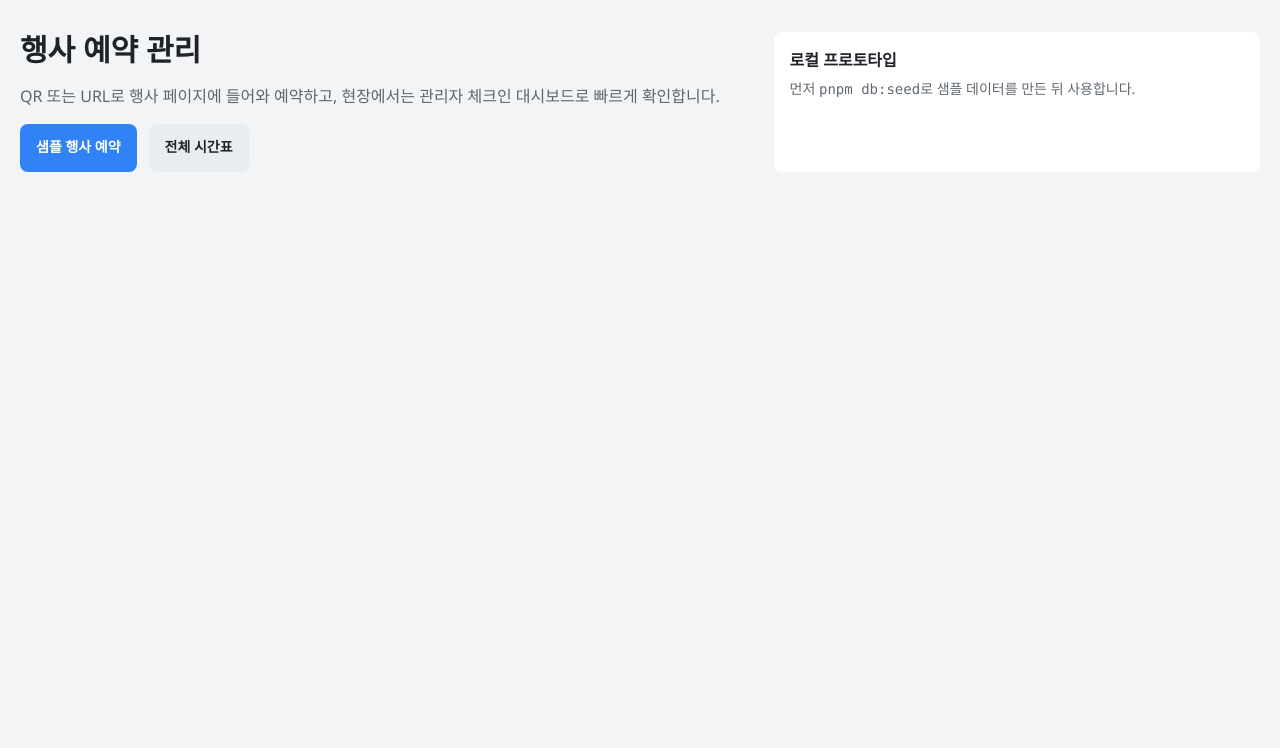
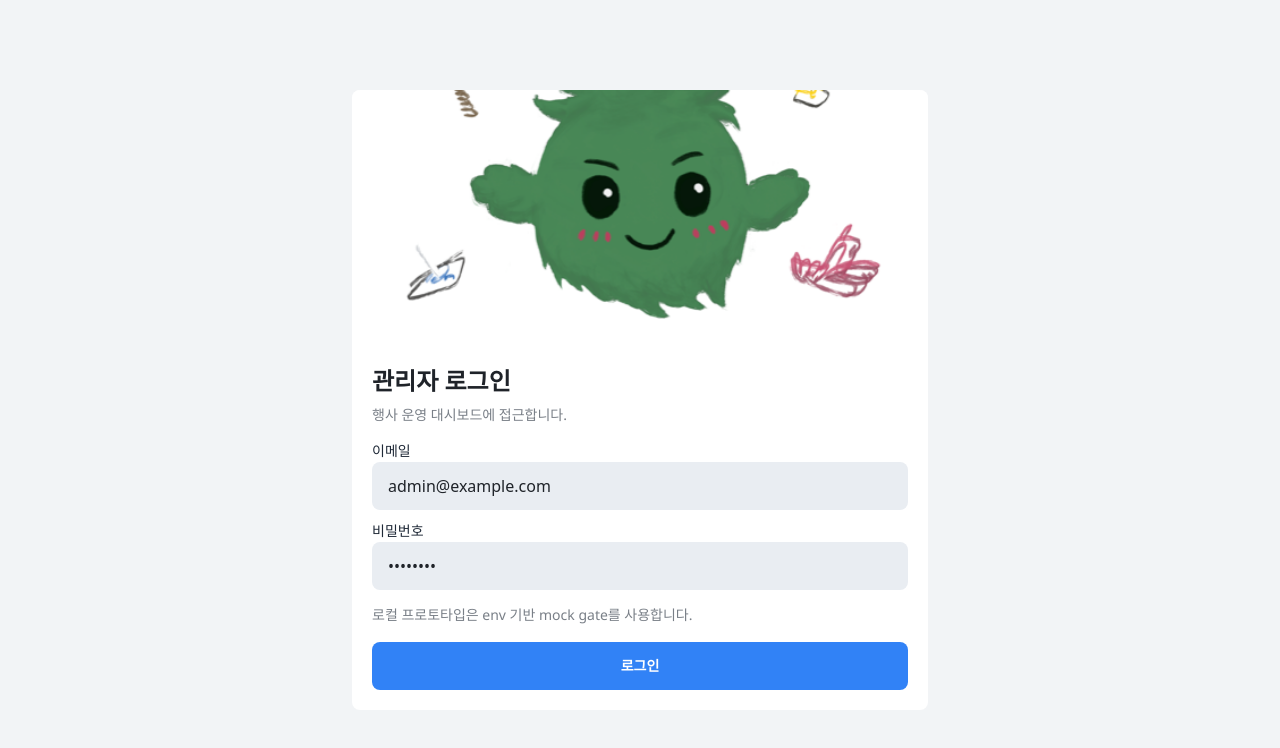
Before and after one commit to pendant-k/msi-event-scheduler, a Next.js app in the folder apps/web/: page / in a window 1280 px wide. Shown: the top 748 px of the page. Built offline with nearby package versions, Linux system fonts and the light colour scheme.

Commit message:
feat(web): make root admin login hero

```diff
--- a/apps/web/src/app/page.tsx
+++ b/apps/web/src/app/page.tsx
@@ -1,28 +1,47 @@
-import Link from "next/link";
+import { adminLoginAction } from "@/app/actions";
 
 export default function HomePage() {
   return (
-    <div className="grid gap-6 md:grid-cols-[1.2fr_0.8fr]">
-      <section className="space-y-4">
-        <h1 className="text-3xl font-bold">행사 예약 관리</h1>
-        <p className="text-base-content/70">
-          QR 또는 URL로 행사 페이지에 들어와 예약하고, 현장에서는 관리자 체크인 대시보드로 빠르게 확인합니다.
-        </p>
-        <div className="flex flex-wrap gap-3">
-          <Link href="/event/msi-2026" className="btn btn-primary">
-            샘플 행사 예약
-          </Link>
-          <Link href="/event/msi-2026/schedule" className="btn btn-outline">
-            전체 시간표
-          </Link>
+    <div className="mx-auto flex min-h-[calc(100vh-4rem)] max-w-xl items-center">
+      <form action={adminLoginAction} className="surface-flat w-full overflow-hidden">
+        <div className="bg-white">
+          <img src="/logo.png" alt="메생이" className="h-64 w-full object-cover object-center" />
         </div>
-      </section>
-      <section className="surface-flat p-4">
-        <h2 className="font-semibold">로컬 프로토타입</h2>
-        <p className="mt-2 text-sm text-base-content/70">
-          먼저 <code>pnpm db:seed</code>로 샘플 데이터를 만든 뒤 사용합니다.
-        </p>
-      </section>
+        <div className="space-y-4 p-5">
+          <div>
+            <h1 className="text-2xl font-bold">관리자 로그인</h1>
+            <p className="mt-2 text-sm text-base-content/60">행사 운영 대시보드에 접근합니다.</p>
+          </div>
+          <div className="space-y-3">
+            <label className="form-control">
+              <span className="label-text">이메일</span>
+              <input
+                name="email"
+                type="email"
+                className="input input-bordered w-full"
+                defaultValue="admin@example.com"
+                autoComplete="email"
+                required
+              />
+            </label>
+            <label className="form-control">
+              <span className="label-text">비밀번호</span>
+              <input
+                name="password"
+                type="password"
+                className="input input-bordered w-full"
+                defaultValue="password"
+                autoComplete="current-password"
+                required
+              />
+            </label>
+          </div>
+          <p className="text-sm text-base-content/60">로컬 프로토타입은 env 기반 mock gate를 사용합니다.</p>
+          <button className="btn btn-primary w-full" type="submit">
+            로그인
+          </button>
+        </div>
+      </form>
     </div>
   );
 }
```
Also changed, not shown: apps/web/public/logo.png (added).
